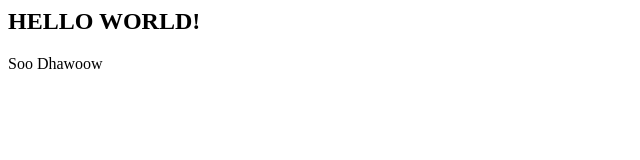
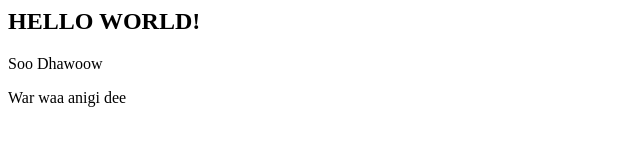
Before and after one commit to duraanali/youtube, a plain HTML site: page index.html in a window 1280 px wide. Shown: the whole page, without its empty margins (0-640 px from the left). Drawn offline with Linux system fonts and the light colour scheme.

Commit message:
dee waa aniga

```diff
--- a/index.html
+++ b/index.html
@@ -7,6 +7,8 @@
 <body>
     <h2>HELLO WORLD!</h2>
     <p>Soo Dhawoow</p>
+
+    <p>War waa anigi dee</p>
 </body>
 
 </html>
```
